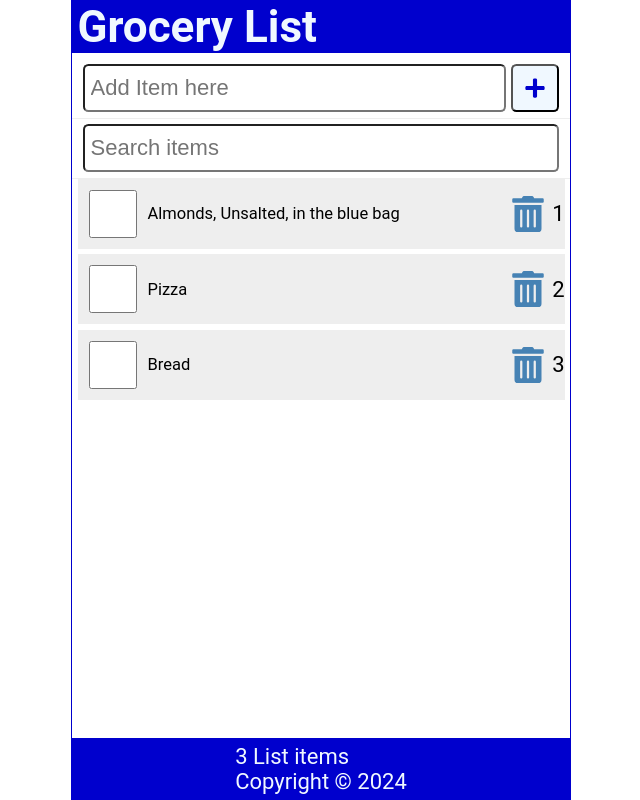
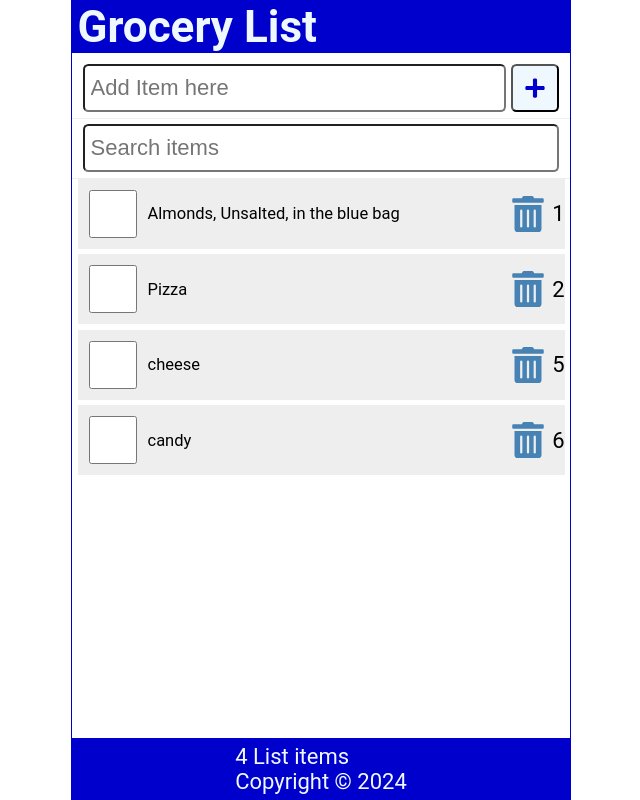
Before and after one commit to jnat01/react01, a React (Create React App) app: page / in a window 1280 px wide. Shown: the whole page, without its empty margins (319-959 px from the left). Built offline with nearby package versions, Linux system fonts and the light colour scheme; data requests are answered from the project's data file.

Commit message:
C14 crud init

```diff
--- a/data/db.json
+++ b/data/db.json
@@ -1,19 +1,24 @@
 {
   "items": [
     {
-        "id": 1,
-        "checked": false,
-        "item": "Almonds, Unsalted, in the blue bag"
+      "id": "1",
+      "checked": false,
+      "item": "Almonds, Unsalted, in the blue bag"
     },
     {
-        "id": 2,
-        "checked": false,
-        "item": "Pizza"
+      "id": "2",
+      "checked": false,
+      "item": "Pizza"
     },
     {
-        "id": 3,
-        "checked": false,
-        "item": "Bread"
+      "id": "5",
+      "item": "cheese",
+      "checked": false
+    },
+    {
+      "id": "6",
+      "item": "candy",
+      "checked": false
     }
   ]
 }
--- a/src/App.js
+++ b/src/App.js
@@ -6,6 +6,7 @@
 import AddItem from './AddItem'
 import Content from './Content'
 import Footer from './Footer'
+import apiRequest from './apiRequest'
 
 function App() {
   const API_URL = 'http://localhost:3500/items'
@@ -22,7 +23,6 @@
         const response = await fetch(API_URL)
         if (!response.ok) throw Error('Did not receive expected data')
         const listItems = await response.json()
-        console.log(listItems)
         setItems(listItems)
         setFetchError(null)
       } catch(err) {
@@ -36,41 +36,64 @@
     // you wouldn't do this in actual implementation
     setTimeout(() => {
       fetchItems()
-    }, 2000)
+    }, 500)
   }, [])
 
-  const addItem = (item) => {
+  const addItem = async (item) => {
     let id
-
     if (!items.length) {
       id = 1
     } else {
-      id = items.reduce((acc, item) =>
+      const currentId = items.reduce((acc, item) =>
         item.id > acc.id ? item : acc
-      ).id + 1
+      ).id
+      id = JSON.stringify(parseFloat(currentId) + 1)
     }
-
     const myNewItem = {
       id,
       item,
       checked: false,
     }
+    setItems([...items, myNewItem])
 
-    setItems([...items, myNewItem])
+    const postOptions = {
+      method: 'POST',
+      headers: {
+        'Content-Type': 'application/json',
+      },
+      body: JSON.stringify(myNewItem)
+    }
+    const result = await apiRequest(API_URL, postOptions)
+    if (result) setFetchError(result)
   }
 
-  const handleCheck = (id) => {
+  const handleCheck = async (id) => {
     const listItems = items.map((item) =>
       item.id === id ? { ...item, checked: !item.checked } : item
     )
+    setItems(listItems)
 
-    setItems(listItems)
+    const myItem = listItems.filter((item) => item.id === id)
+    const updateOptions = {
+      method: 'PATCH',
+      headers: {
+        'Content-Type': 'application/json',
+      },
+      body: JSON.stringify({ checked: myItem[0].checked })
+    }
+    const reqUrl = `${API_URL}/${id}`
+    const result = await apiRequest(reqUrl, updateOptions)
+    if (result) setFetchError(result)
   }
 
-  const handleDelete = (id) => {
+  const handleDelete = async (id) => {
     const listItems = items.filter((item) => item.id !== id)
+    setItems(listItems)
 
-    setItems(listItems)
+    const deleteOptions = { method: 'DELETE' }
+    const reqUrl = `${API_URL}/${id}`
+    const result = await apiRequest(reqUrl, deleteOptions)
+    if (result) setFetchError(result)
   }
 
   const handleSubmit = (e) => {
--- /dev/null
+++ b/src/apiRequest.js
@@ -0,0 +1,12 @@
+const apiRequest = async (url = '', optionsObj = null, errMsg = null) => {
+  try {
+    const response = await fetch(url, optionsObj)
+    if (!response.ok) throw Error('Please reload the app')
+  } catch (err) {
+    errMsg = err.message
+  } finally {
+    return errMsg
+  }
+}
+
+export default apiRequest
```
